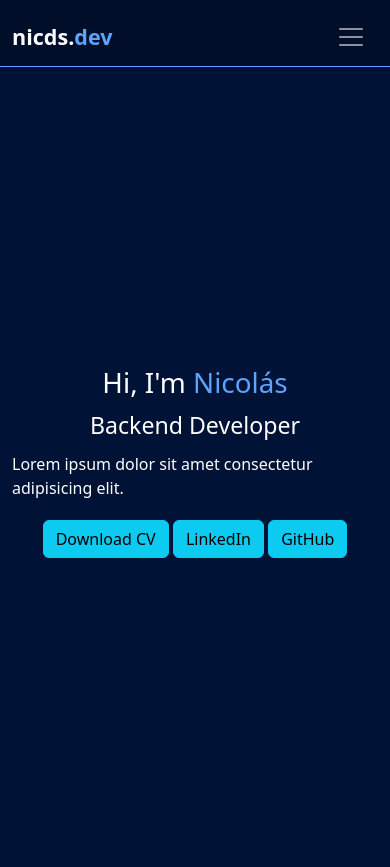
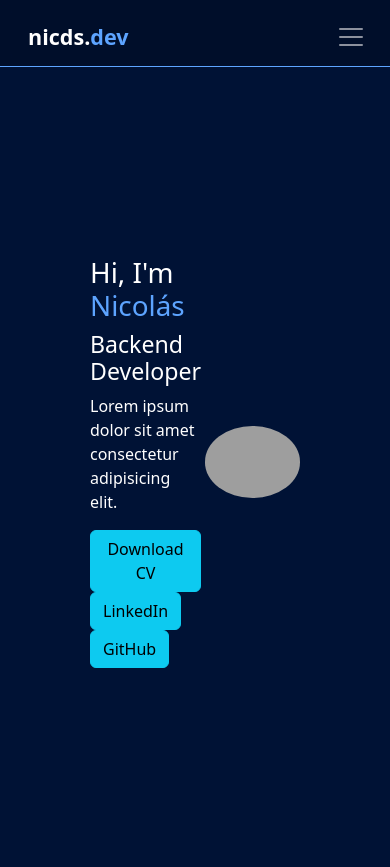
Before and after one commit to nicds-dev/portfolio, a Django app: page / in a window 390 px wide. Shown: the top 867 px of the page. Run offline with Django 4.2, Linux system fonts and the light colour scheme; data that the repository does not hold is empty; grey boxes are pictures that could not be loaded.

Commit message:
home section, work in responsive desing

```diff
--- a/django_portfl/portfolio/static/main.css
+++ b/django_portfl/portfolio/static/main.css
@@ -28,3 +28,6 @@ body {
 .pt-6 {
     padding-top: 5rem !important;
 }
+.container.w-60 {
+    max-width: 60%;
+}
--- a/django_portfl/portfolio/templates/home.html
+++ b/django_portfl/portfolio/templates/home.html
@@ -13,7 +13,7 @@
     <nav class="navbar navbar-blur navbar-expand-lg navbar-dark bg-transparent fixed-top border-bottom border-blue">
         <div class="container pt-2">
             <!-- Name/Logo -->
-            <a class="navbar-brand fw-bold fs-4" href="#">nicds.<span class="text-blue">dev</span></a>
+            <a class="navbar-brand fw-bold fs-4 ps-3" href="#">nicds.<span class="text-blue">dev</span></a>
             <!-- Toggle Button -->
             <button class="navbar-toggler shadow-none border-0" type="button" data-bs-toggle="offcanvas" data-bs-target="#offcanvasNavbar" aria-controls="offcanvasNavbar" aria-label="Toggle navigation">
                 <span class="navbar-toggler-icon"></span>
@@ -44,7 +44,9 @@
         </div>
     </nav>
     <main>
-        <section class="container vh-100 pt-6 text-white d-flex flex-column justify-content-center align-items-center gap-1">
+
+        <section class="container w-60 vh-100 pt-6 text-white d-flex align-items-center gap-1">
+            <div class="col-md-7">
                 <h1>Hi, I'm <span class="text-blue">Nicolás</span></h1>
                 <h3>Backend Developer</h3>
                 <p>Lorem ipsum dolor sit amet consectetur adipisicing elit.</p>
@@ -53,6 +55,11 @@
                     <a href="#" class="btn btn-info">LinkedIn</a>
                     <a href="#" class="btn btn-info">GitHub</a>
                 </div>
+            </div>
+            <div class="col-md-5">
+                <img src="../media/portfolio/images/perfil.png" alt="" class="img-fluid rounded-circle">
+            </div>
+
         </section>
         <section class="container vh-100 pt-6 text-white d-flex flex-column justify-content-center align-items-center gap-1">
             <h1>Hi, I'm <span class="text-blue">Nicolás</span></h1>
@@ -64,6 +71,7 @@
                 <a href="#" class="btn btn-info">GitHub</a>
             </div>
         </section>
+    </main>
 
 
     <!-- {% for project in projects %}
```
Lines whose indentation alone changed are shown as unchanged.
